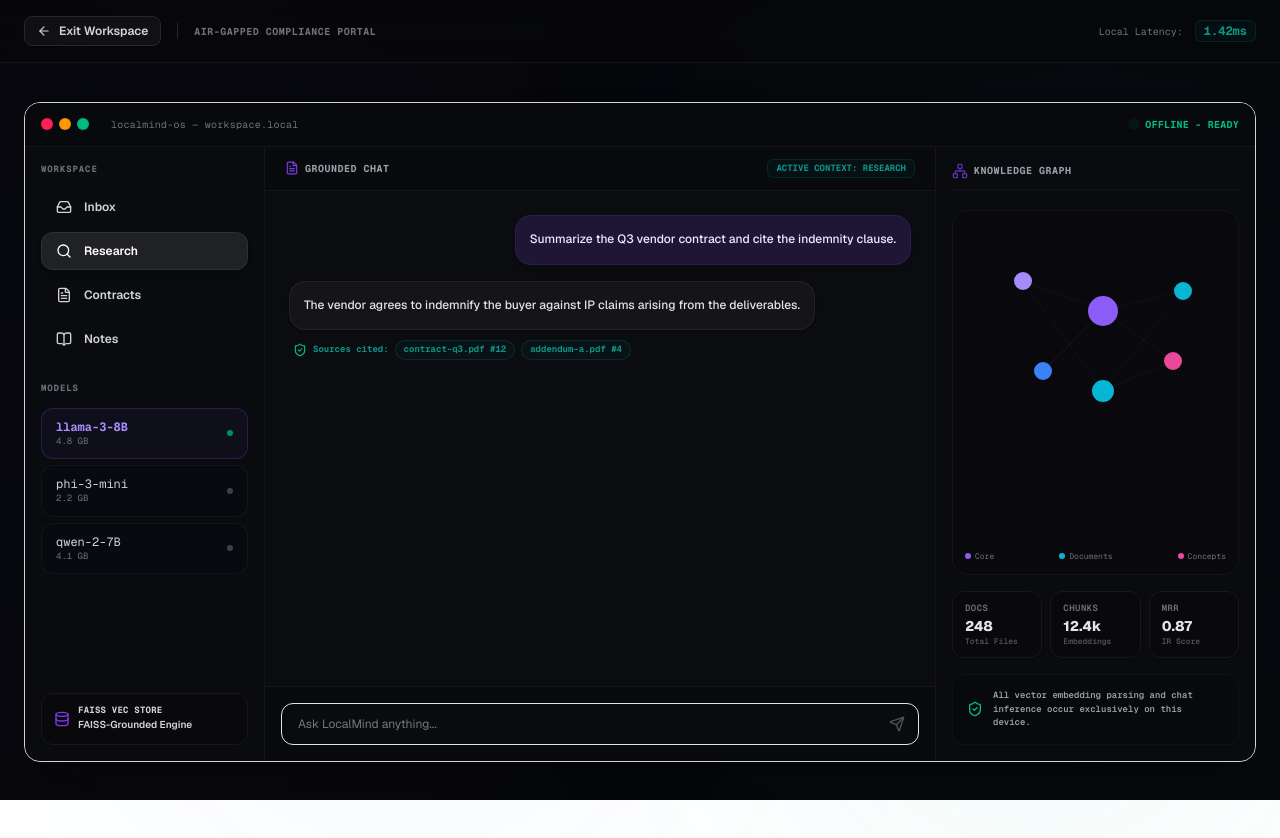
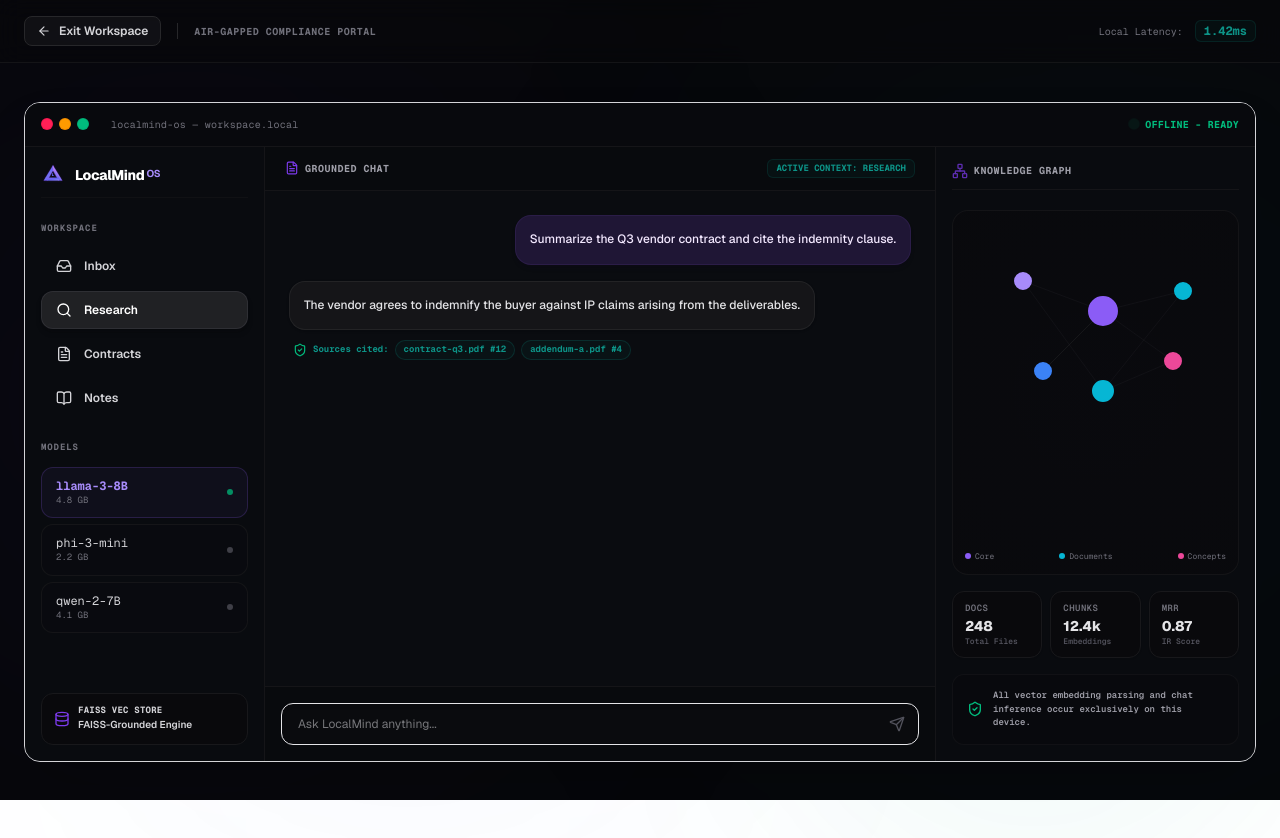
Before and after one commit to tarunkomati/LocalmindOS-webV2, a Next.js app: page /app in a window 1280 px wide. Shown: the top 838 px of the page. Built offline with nearby package versions, Linux system fonts and the light colour scheme.

Commit message:
feat: integrate premium high-fidelity geometric delta logo into navbar, footer, and workspace app

```diff
--- a/src/app/app/page.tsx
+++ b/src/app/app/page.tsx
@@ -7,6 +7,81 @@ import {
   Settings, Network, BookOpen, AlertCircle, Database
 } from "lucide-react";
 import { motion, AnimatePresence } from "framer-motion";
+
+const LocalMindLogo = (props: React.SVGProps<SVGSVGElement>) => (
+  <svg
+    viewBox="0 0 120 120"
+    fill="none"
+    xmlns="http://www.w3.org/2000/svg"
+    {...props}
+  >
+    <defs>
+      <linearGradient id="neon-grad" x1="0" y1="0" x2="1" y2="1">
+        <stop offset="0%" stopColor="#8b5cf6" />
+        <stop offset="50%" stopColor="#6366f1" />
+        <stop offset="100%" stopColor="#a78bfa" />
+      </linearGradient>
+      <linearGradient id="neon-glow-grad" x1="0" y1="0" x2="0" y2="1">
+        <stop offset="0%" stopColor="#c084fc" />
+        <stop offset="100%" stopColor="#6366f1" />
+      </linearGradient>
+    </defs>
+
+    <g filter="drop-shadow(0px 2px 4px rgba(124, 58, 237, 0.15))">
+      {/* Top Left Slab Column */}
+      <path
+        d="M60 12 L14 88 H32 L60 38 L60 12 Z"
+        fill="url(#neon-grad)"
+        stroke="#7c3aed"
+        strokeWidth="1.5"
+        strokeLinejoin="round"
+      />
+      {/* Top Right Slab Column */}
+      <path
+        d="M60 12 L106 88 H88 L60 38 L60 12 Z"
+        fill="url(#neon-glow-grad)"
+        stroke="#8b5cf6"
+        strokeWidth="1.5"
+        strokeLinejoin="round"
+      />
+      {/* Bottom Horizontal Slab Column */}
+      <path
+        d="M24 74 H96 L88 88 H32 L24 74 Z"
+        fill="url(#neon-grad)"
+        stroke="#6366f1"
+        strokeWidth="1.5"
+        strokeLinejoin="round"
+      />
+      {/* Outer 3D Accent Border Slabs */}
+      <path
+        d="M60 18 L100 84"
+        stroke="#c084fc"
+        strokeWidth="2"
+        strokeLinecap="round"
+      />
+      <path
+        d="M60 18 L20 84"
+        stroke="#818cf8"
+        strokeWidth="2"
+        strokeLinecap="round"
+      />
+
+      {/* Centered L letter */}
+      <text
+        x="60"
+        y="66"
+        textAnchor="middle"
+        fill="#6366f1"
+        fontSize="20"
+        fontWeight="900"
+        fontFamily="sans-serif"
+        className="select-none font-sans font-black"
+      >
+        L
+      </text>
+    </g>
+  </svg>
+);
 
 interface ChatMessage {
   role: "user" | "assistant" | "system";
@@ -217,6 +292,14 @@ export default function WorkspaceApp() {
 
               {/* Workspace Navigation tab list */}
               <div className="flex flex-col gap-6">
+                {/* Brand Logo Header */}
+                <div className="flex items-center gap-2.5 pb-2.5 border-b border-zinc-900/50">
+                  <LocalMindLogo className="w-6 h-6" />
+                  <span className="font-extrabold text-sm text-white tracking-tight flex items-center gap-0.5 select-none">
+                    LocalMind <span className="text-[#a78bfa] font-bold text-[10px]">OS</span>
+                  </span>
+                </div>
+
                 <div>
                   <span className="block text-[9px] font-mono text-zinc-500 uppercase tracking-widest mb-3 font-bold">
                     WORKSPACE
--- a/src/components/Footer.tsx
+++ b/src/components/Footer.tsx
@@ -1,6 +1,81 @@
 "use client";
 
 import { Brain, ShieldCheck, Heart, Cpu } from "lucide-react";
+
+const LocalMindLogo = (props: React.SVGProps<SVGSVGElement>) => (
+  <svg
+    viewBox="0 0 120 120"
+    fill="none"
+    xmlns="http://www.w3.org/2000/svg"
+    {...props}
+  >
+    <defs>
+      <linearGradient id="neon-grad" x1="0" y1="0" x2="1" y2="1">
+        <stop offset="0%" stopColor="#8b5cf6" />
+        <stop offset="50%" stopColor="#6366f1" />
+        <stop offset="100%" stopColor="#a78bfa" />
+      </linearGradient>
+      <linearGradient id="neon-glow-grad" x1="0" y1="0" x2="0" y2="1">
+        <stop offset="0%" stopColor="#c084fc" />
+        <stop offset="100%" stopColor="#6366f1" />
+      </linearGradient>
+    </defs>
+
+    <g filter="drop-shadow(0px 2px 4px rgba(124, 58, 237, 0.15))">
+      {/* Top Left Slab Column */}
+      <path
+        d="M60 12 L14 88 H32 L60 38 L60 12 Z"
+        fill="url(#neon-grad)"
+        stroke="#7c3aed"
+        strokeWidth="1.5"
+        strokeLinejoin="round"
+      />
+      {/* Top Right Slab Column */}
+      <path
+        d="M60 12 L106 88 H88 L60 38 L60 12 Z"
+        fill="url(#neon-glow-grad)"
+        stroke="#8b5cf6"
+        strokeWidth="1.5"
+        strokeLinejoin="round"
+      />
+      {/* Bottom Horizontal Slab Column */}
+      <path
+        d="M24 74 H96 L88 88 H32 L24 74 Z"
+        fill="url(#neon-grad)"
+        stroke="#6366f1"
+        strokeWidth="1.5"
+        strokeLinejoin="round"
+      />
+      {/* Outer 3D Accent Border Slabs */}
+      <path
+        d="M60 18 L100 84"
+        stroke="#c084fc"
+        strokeWidth="2"
+        strokeLinecap="round"
+      />
+      <path
+        d="M60 18 L20 84"
+        stroke="#818cf8"
+        strokeWidth="2"
+        strokeLinecap="round"
+      />
+
+      {/* Centered L letter */}
+      <text
+        x="60"
+        y="66"
+        textAnchor="middle"
+        fill="#6366f1"
+        fontSize="20"
+        fontWeight="900"
+        fontFamily="sans-serif"
+        className="select-none font-sans font-black"
+      >
+        L
+      </text>
+    </g>
+  </svg>
+);
 
 export default function Footer() {
   return (
@@ -10,8 +85,8 @@ export default function Footer() {
         {/* LOGO & Tagline */}
         <div className="flex flex-col gap-3.5 max-w-sm">
           <div className="flex items-center gap-2">
-            <div className="p-1.5 bg-zinc-50 border border-zinc-200 rounded-lg shadow-xs">
-              <Brain className="w-4 h-4 text-accent-purple" />
+            <div className="w-6 h-6 flex items-center justify-center">
+              <LocalMindLogo className="w-6 h-6" />
             </div>
             <span className="font-semibold text-zinc-800 tracking-wide">
               LocalMind OS
--- a/src/components/Navbar.tsx
+++ b/src/components/Navbar.tsx
@@ -16,6 +16,81 @@ const GithubIcon = (props: React.SVGProps<SVGSVGElement>) => (
   >
     <path d="M15 22v-4a4.8 4.8 0 0 0-1-3.5c3 0 6-2 6-5.5.08-1.25-.27-2.48-1-3.5.28-1.15.28-2.35 0-3.5 0 0-1 0-3 1.5-2.64-.5-5.36-.5-8 0C6 2 5 2 5 2c-.3 1.15-.3 2.35 0 3.5A5.403 5.403 0 0 0 4 9c0 3.5 3 5.5 6 5.5-.39.49-.68 1.05-.85 1.65-.17.6-.22 1.23-.15 1.85v4" />
     <path d="M9 18c-4.51 2-5-2-7-2" />
+  </svg>
+);
+
+const LocalMindLogo = (props: React.SVGProps<SVGSVGElement>) => (
+  <svg
+    viewBox="0 0 120 120"
+    fill="none"
+    xmlns="http://www.w3.org/2000/svg"
+    {...props}
+  >
+    <defs>
+      <linearGradient id="neon-grad" x1="0" y1="0" x2="1" y2="1">
+        <stop offset="0%" stopColor="#8b5cf6" />
+        <stop offset="50%" stopColor="#6366f1" />
+        <stop offset="100%" stopColor="#a78bfa" />
+      </linearGradient>
+      <linearGradient id="neon-glow-grad" x1="0" y1="0" x2="0" y2="1">
+        <stop offset="0%" stopColor="#c084fc" />
+        <stop offset="100%" stopColor="#6366f1" />
+      </linearGradient>
+    </defs>
+
+    <g filter="drop-shadow(0px 2px 4px rgba(124, 58, 237, 0.15))">
+      {/* Top Left Slab Column */}
+      <path
+        d="M60 12 L14 88 H32 L60 38 L60 12 Z"
+        fill="url(#neon-grad)"
+        stroke="#7c3aed"
+        strokeWidth="1.5"
+        strokeLinejoin="round"
+      />
+      {/* Top Right Slab Column */}
+      <path
+        d="M60 12 L106 88 H88 L60 38 L60 12 Z"
+        fill="url(#neon-glow-grad)"
+        stroke="#8b5cf6"
+        strokeWidth="1.5"
+        strokeLinejoin="round"
+      />
+      {/* Bottom Horizontal Slab Column */}
+      <path
+        d="M24 74 H96 L88 88 H32 L24 74 Z"
+        fill="url(#neon-grad)"
+        stroke="#6366f1"
+        strokeWidth="1.5"
+        strokeLinejoin="round"
+      />
+      {/* Outer 3D Accent Border Slabs */}
+      <path
+        d="M60 18 L100 84"
+        stroke="#c084fc"
+        strokeWidth="2"
+        strokeLinecap="round"
+      />
+      <path
+        d="M60 18 L20 84"
+        stroke="#818cf8"
+        strokeWidth="2"
+        strokeLinecap="round"
+      />
+
+      {/* Centered L letter */}
+      <text
+        x="60"
+        y="66"
+        textAnchor="middle"
+        fill="#6366f1"
+        fontSize="20"
+        fontWeight="900"
+        fontFamily="sans-serif"
+        className="select-none font-sans font-black"
+      >
+        L
+      </text>
+    </g>
   </svg>
 );
 
@@ -60,13 +135,10 @@ export default function Navbar() {
           {/* Logo matching screenshot visually */}
           <a
             href="#home"
-            className="flex items-center gap-3 group transition-transform duration-200 active:scale-95"
+            className="flex items-center gap-3 group transition-transform duration-200 active:scale-95 animate-none"
           >
-            <div className="relative">
-              <div className="absolute inset-0 bg-accent-purple/20 rounded-full blur-md" />
-              <div className="relative w-8 h-8 flex items-center justify-center bg-gradient-to-br from-accent-purple to-indigo-600 rounded-full text-white font-extrabold text-sm select-none border border-white/10 shadow-md">
-                L
-              </div>
+            <div className="relative w-8 h-8 flex items-center justify-center">
+              <LocalMindLogo className="w-8 h-8 transition-transform duration-300 group-hover:scale-105" />
             </div>
             <div className="flex items-center gap-1">
               <span className="font-bold text-lg tracking-tight text-zinc-900">
```
